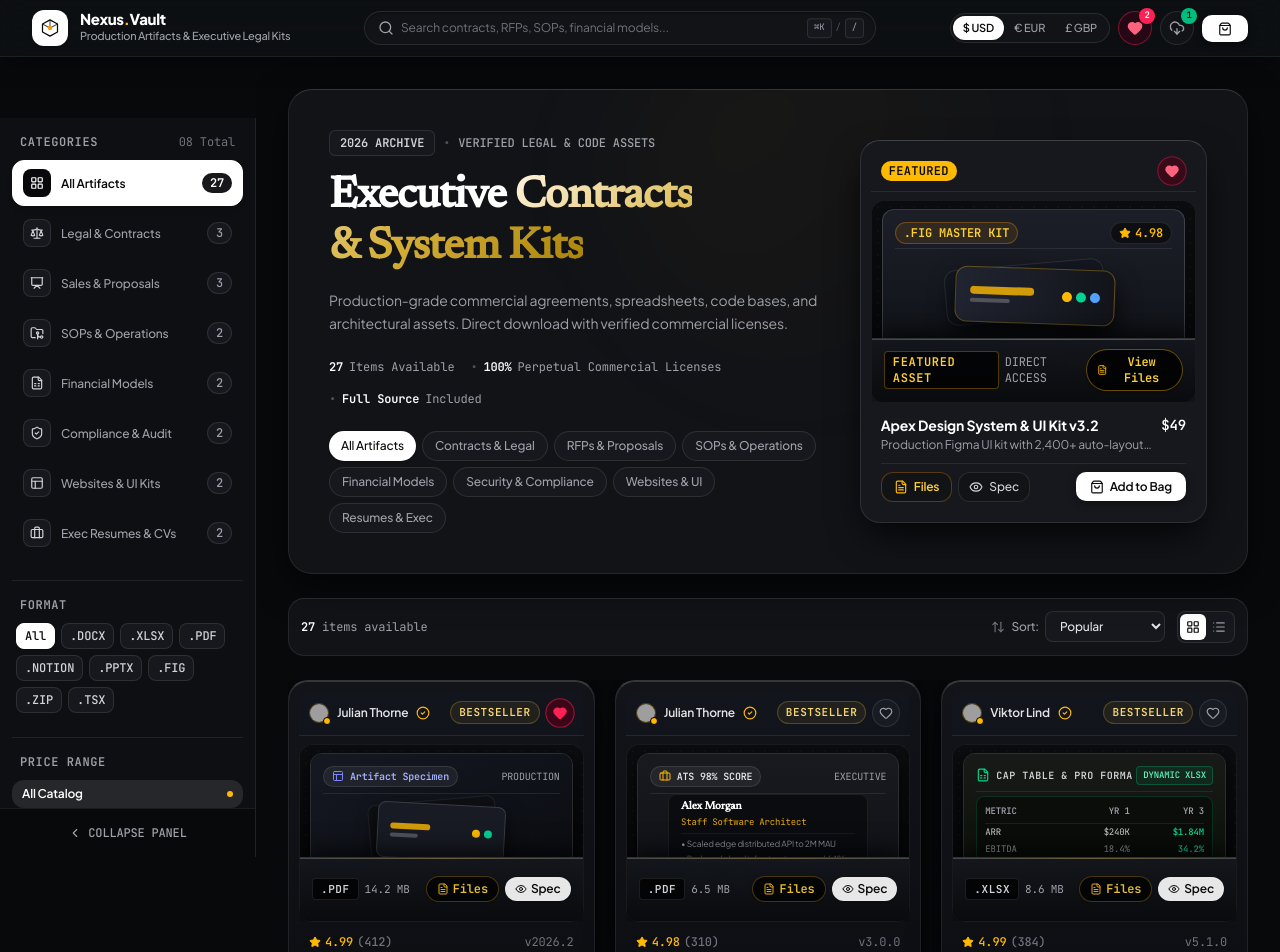
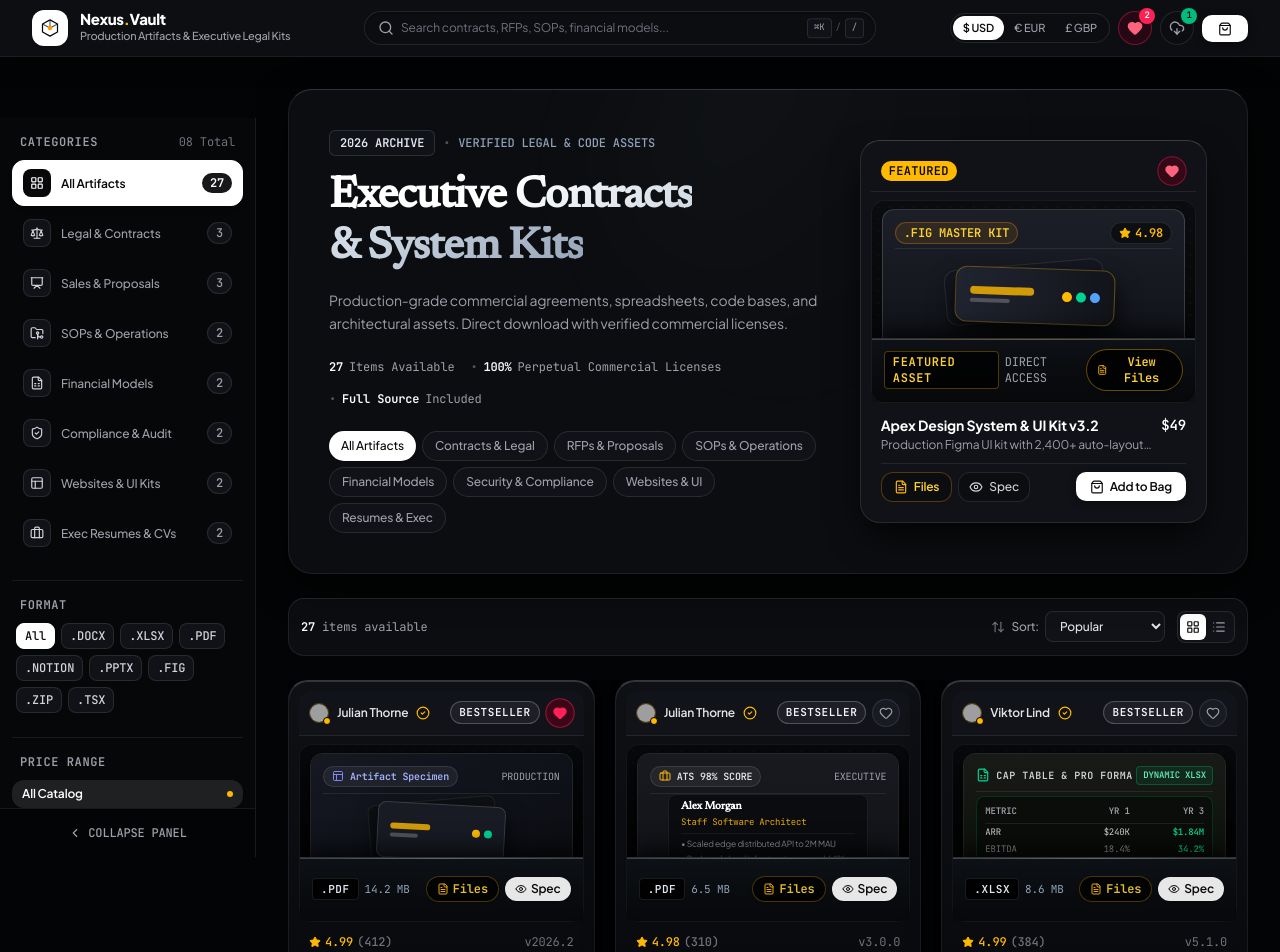
Before and after one commit to harshaneo/digital-downloads, a React (Vite) app: page / in a window 1280 px wide. Shown: the top 952 px of the page. Built offline with nearby package versions, Linux system fonts and the light colour scheme; no server answers; grey boxes are pictures that could not be loaded.

Commit message:
style: deep obsidian black palette with luxury silver-platinum specular tint

```diff
--- a/src/App.tsx
+++ b/src/App.tsx
@@ -426,10 +426,10 @@ export function App() {
           {/* Asymmetric 60/40 Editorial Exhibition Plinth */}
           <section
             aria-labelledby="banner-heading"
-            className="relative rounded-2xl sm:rounded-3xl p-4 sm:p-8 lg:p-10 bg-[var(--bg-surface)] border border-white/[0.08] shadow-[0_12px_36px_rgba(0,0,0,0.6)] overflow-hidden border-t border-t-white/[0.14] max-w-full"
+            className="relative rounded-2xl sm:rounded-3xl p-4 sm:p-8 lg:p-10 bg-[var(--bg-surface)] border border-white/[0.08] shadow-[0_12px_36px_rgba(0,0,0,0.7)] overflow-hidden border-t border-t-slate-200/[0.18] max-w-full"
           >
-            {/* Ambient Dark Light Pools */}
-            <div className="absolute -top-24 right-1/4 w-96 h-96 rounded-full bg-gradient-to-br from-amber-500/5 to-transparent blur-3xl pointer-events-none" />
+            {/* Ambient Dark Platinum Light Pools */}
+            <div className="absolute -top-24 right-1/4 w-96 h-96 rounded-full bg-gradient-to-br from-slate-200/5 via-white/[0.01] to-transparent blur-3xl pointer-events-none" />
 
             <div className="relative z-10 grid grid-cols-1 lg:grid-cols-12 gap-8 items-center">
 
@@ -437,11 +437,11 @@ export function App() {
               <div className="lg:col-span-7 space-y-4">
                 {/* Refined Category / Status Indicator */}
                 <div className="flex flex-wrap items-center gap-2 text-xs font-mono">
-                  <span className="px-2.5 py-1 rounded-md bg-[var(--bg-surface-elevated)] border border-white/10 text-xs font-semibold text-zinc-300">
+                  <span className="px-2.5 py-1 rounded-md bg-[var(--bg-surface-elevated)] border border-slate-300/15 text-xs font-semibold text-slate-200">
                     2026 ARCHIVE
                   </span>
                   <span className="text-zinc-600">•</span>
-                  <span className="text-xs font-medium text-zinc-400">
+                  <span className="text-xs font-medium text-slate-400">
                     VERIFIED LEGAL & CODE ASSETS
                   </span>
                 </div>
@@ -449,22 +449,22 @@ export function App() {
                 {/* Editorial Headline */}
                 <h1 id="banner-heading" className="text-3xl sm:text-4xl lg:text-[44px] font-bold text-white tracking-tight leading-[1.15] font-serif [text-wrap:balance]">
                   {filterState.category === 'all' && (
-                    <>Executive <span className="gold-sheen-text">Contracts & System Kits</span></>
+                    <>Executive <span className="silver-sheen-text">Contracts & System Kits</span></>
                   )}
                   {filterState.category === 'legal-contracts' && (
-                    <>Master Services Agreements, <span className="gold-sheen-text">SOWs & Agreements</span></>
+                    <>Master Services Agreements, <span className="silver-sheen-text">SOWs & Agreements</span></>
                   )}
                   {filterState.category === 'sales-proposals' && (
-                    <>Enterprise RFP Responses, <span className="gold-sheen-text">Pitch Kits & Decks</span></>
+                    <>Enterprise RFP Responses, <span className="silver-sheen-text">Pitch Kits & Decks</span></>
                   )}
                   {filterState.category === 'ops-sops' && (
-                    <>Agency Operations, <span className="gold-sheen-text">Runbooks & Handbooks</span></>
+                    <>Agency Operations, <span className="silver-sheen-text">Runbooks & Handbooks</span></>
                   )}
                   {filterState.category === 'financial-models' && (
-                    <>SaaS Unit Economics, <span className="gold-sheen-text">Cap Tables & Pro-Formas</span></>
+                    <>SaaS Unit Economics, <span className="silver-sheen-text">Cap Tables & Pro-Formas</span></>
                   )}
                   {filterState.category === 'compliance-security' && (
-                    <>SOC 2 Type II, <span className="gold-sheen-text">ISO 27001 & Compliance</span></>
+                    <>SOC 2 Type II, <span className="silver-sheen-text">ISO 27001 & Compliance</span></>
                   )}
                   {filterState.category === 'websites-ui' && 'Websites, UI Kits & Production Frontends'}
                   {filterState.category === 'backends' && 'Serverless Edge Workers, Scrapers & Microservice APIs'}
--- a/src/components/ProductTile.tsx
+++ b/src/components/ProductTile.tsx
@@ -425,27 +425,27 @@ export const ProductTile: React.FC<ProductTileProps> = ({
       </div>
 
       {/* Tucked Pocket Container with Slide-Out File Thumbnail Sheet */}
-      <div className="relative w-full aspect-16/10 rounded-[14px] overflow-hidden group/preview bg-[#060709] border border-white/[0.08] shadow-inner">
+      <div className="relative w-full aspect-16/10 rounded-[14px] overflow-hidden group/preview bg-[#020304] border border-white/[0.07] shadow-inner">
 
         {/* Back Chamber of the Folder (Interior lining pattern) */}
-        <div className="absolute inset-0 bg-gradient-to-b from-[#0c0d10] to-[#050607] opacity-95" />
-        <div className="absolute inset-0 bg-[radial-gradient(#ffffff0a_1px,transparent_1px)] [background-size:12px_12px] opacity-60 pointer-events-none" />
+        <div className="absolute inset-0 bg-gradient-to-b from-[#08090c] to-[#020203] opacity-98" />
+        <div className="absolute inset-0 bg-[radial-gradient(#ffffff08_1px,transparent_1px)] [background-size:12px_12px] opacity-50 pointer-events-none" />
 
         {/* 1. Tucked Document/Asset Sheet (Peeks out from the pocket, slides up on hover) */}
-        <div className="absolute inset-x-2.5 top-2 bottom-4 tucked-specimen-sheet z-10 rounded-xl overflow-hidden border border-white/[0.14] shadow-[0_8px_20px_rgba(0,0,0,0.8)]">
+        <div className="absolute inset-x-2.5 top-2 bottom-4 tucked-specimen-sheet z-10 rounded-xl overflow-hidden border border-white/[0.12] shadow-[0_8px_20px_rgba(0,0,0,0.9)]">
           {renderCategoryPreview()}
         </div>
 
         {/* 2. Physical Front Pocket Overlay Sleeve (Tucked Pocket with Angled Lip) */}
         <div className="absolute inset-x-0 bottom-0 h-16 tucked-pocket-sleeve z-20 flex items-center justify-between px-3 pointer-events-none">
-          {/* Subtle gold stitch line along the top of the pocket */}
-          <div className="absolute top-0 inset-x-0 h-px bg-gradient-to-r from-transparent via-amber-400/20 to-transparent" />
+          {/* Subtle silver-white stitch line along the top of the pocket */}
+          <div className="absolute top-0 inset-x-0 h-px bg-gradient-to-r from-transparent via-slate-300/25 to-transparent" />
 
           <div className="flex items-center gap-1.5 pointer-events-auto">
-            <span className="text-[11px] font-mono uppercase tracking-wider px-2 py-0.5 rounded bg-black/75 border border-white/10 text-zinc-300 font-bold">
+            <span className="text-[11px] font-mono uppercase tracking-wider px-2 py-0.5 rounded bg-black/85 border border-white/10 text-slate-200 font-bold shadow-xs">
               {product.fileFormat}
             </span>
-            <span className="text-[11px] font-mono text-zinc-400">
+            <span className="text-[11px] font-mono text-slate-400">
               {product.fileSize}
             </span>
           </div>
--- a/src/index.css
+++ b/src/index.css
@@ -6,34 +6,40 @@
   --font-serif: 'Newsreader', Georgia, Cambria, serif;
   --font-mono: 'JetBrains Mono', SFMono-Regular, Menlo, monospace;
 
-  /* Surface Hierarchy — 5-step neutral obsidian ramp */
-  --bg-base: #08090b;
-  --bg-raised: #0e1014;
-  --bg-surface: #111317;
-  --bg-surface-elevated: #16181d;
-  --bg-surface-overlay: #1a1d23;
-  --bg-hover: #1e2028;
-  --bg-active: #22242c;
+  /* Deep Luxury Jet Obsidian Ramp (More black with slight silver-platinum luster) */
+  --bg-base: #030405;
+  --bg-raised: #07080a;
+  --bg-surface: #0b0d10;
+  --bg-surface-elevated: #101217;
+  --bg-surface-overlay: #15181f;
+  --bg-hover: #171b23;
+  --bg-active: #1c202a;
 
-  /* Accent ramp */
+  /* Luxury Silver & Platinum Ramp */
+  --accent-silver: #e2e8f0;
+  --accent-silver-muted: rgba(226, 232, 240, 0.12);
+  --accent-silver-border: rgba(226, 232, 240, 0.18);
+  --accent-silver-glow: rgba(226, 232, 240, 0.05);
+
+  /* Warm Champagne Accent */
   --accent-gold: #d4af37;
-  --accent-gold-muted: rgba(212, 175, 55, 0.12);
+  --accent-gold-muted: rgba(212, 175, 55, 0.10);
 
-  /* Border hierarchy */
-  --border-hairline: rgba(255, 255, 255, 0.04);
-  --border-subtle: rgba(255, 255, 255, 0.07);
-  --border-default: rgba(255, 255, 255, 0.10);
-  --border-strong: rgba(255, 255, 255, 0.16);
+  /* Border hierarchy with silver-white specular precision */
+  --border-hairline: rgba(226, 232, 240, 0.04);
+  --border-subtle: rgba(226, 232, 240, 0.07);
+  --border-default: rgba(226, 232, 240, 0.11);
+  --border-strong: rgba(226, 232, 240, 0.18);
 
-  /* Text hierarchy */
-  --text-primary: #f4f5f6;
-  --text-secondary: #a1a1aa;
-  --text-tertiary: #71717a;
-  --text-muted: #52525b;
+  /* Text hierarchy (Crisp silver-white primary, cool platinum secondary) */
+  --text-primary: #f8fafc;
+  --text-secondary: #94a3b8;
+  --text-tertiary: #64748b;
+  --text-muted: #475569;
 
-  /* Specular Top Rim Lights */
-  --specular-rim: inset 0 1px 0 0 rgba(255, 255, 255, 0.12);
-  --specular-rim-strong: inset 0 1px 0 0 rgba(255, 255, 255, 0.22);
+  /* Specular Top Rim Lights with Silver Shimmer */
+  --specular-rim: inset 0 1px 0 0 rgba(226, 232, 240, 0.14);
+  --specular-rim-strong: inset 0 1px 0 0 rgba(226, 232, 240, 0.24);
 
   /* Spring Physics */
   --spring-snappy: cubic-bezier(0.23, 1, 0.32, 1);
@@ -265,17 +271,17 @@
 /*  Luxury Obsidian Folder & Tucked Pocket FX   */
 /* ============================================ */
 
-/* Pocket Envelope Container with Deep Layered Shadows */
+/* Pocket Envelope Container with Deep Layered Shadows & Silver Specular Rim */
 .luxury-folder-envelope {
   position: relative;
-  background: linear-gradient(180deg, #12141a 0%, #0a0b0e 100%);
-  border: 1px solid rgba(255, 255, 255, 0.08);
-  border-top: 1px solid rgba(255, 255, 255, 0.18);
+  background: linear-gradient(180deg, #0e1014 0%, #050608 100%);
+  border: 1px solid rgba(226, 232, 240, 0.08);
+  border-top: 1px solid rgba(226, 232, 240, 0.22);
   border-radius: 20px;
   box-shadow:
-    0 16px 36px -8px rgba(0, 0, 0, 0.85),
-    0 2px 6px rgba(0, 0, 0, 0.6),
-    inset 0 1px 0 rgba(255, 255, 255, 0.14);
+    0 16px 36px -8px rgba(0, 0, 0, 0.92),
+    0 2px 6px rgba(0, 0, 0, 0.7),
+    inset 0 1px 0 rgba(226, 232, 240, 0.16);
   transition: transform 0.35s cubic-bezier(0.23, 1, 0.32, 1),
               box-shadow 0.35s cubic-bezier(0.23, 1, 0.32, 1),
               border-color 0.25s ease;
@@ -283,36 +289,42 @@
 
 .luxury-folder-envelope:hover {
   transform: translateY(-4px);
-  border-color: rgba(255, 255, 255, 0.22);
-  border-top-color: rgba(212, 175, 55, 0.25);
+  border-color: rgba(226, 232, 240, 0.25);
+  border-top-color: rgba(226, 232, 240, 0.45);
   box-shadow:
-    0 24px 48px -10px rgba(0, 0, 0, 0.95),
-    0 0 25px rgba(212, 175, 55, 0.04),
-    inset 0 1px 0 rgba(255, 255, 255, 0.25);
+    0 24px 48px -10px rgba(0, 0, 0, 0.98),
+    0 0 25px rgba(226, 232, 240, 0.05),
+    inset 0 1px 0 rgba(226, 232, 240, 0.3);
 }
 
-/* Gold/Champagne Micro-Accents for Luxury Polish */
+/* Silver-Platinum & Champagne Text Sheen */
+.silver-sheen-text {
+  background: linear-gradient(135deg, #ffffff 0%, #cbd5e1 50%, #94a3b8 100%);
+  -webkit-background-clip: text;
+  -webkit-text-fill-color: transparent;
+}
+
 .gold-sheen-text {
-  background: linear-gradient(135deg, #fff2db 0%, #d4af37 55%, #aa820a 100%);
+  background: linear-gradient(135deg, #ffffff 0%, #e2e8f0 45%, #d4af37 100%);
   -webkit-background-clip: text;
   -webkit-text-fill-color: transparent;
 }
 
 .gold-rim-badge {
-  background: rgba(212, 175, 55, 0.08);
-  border: 1px solid rgba(212, 175, 55, 0.28);
-  color: #f6d878;
+  background: rgba(226, 232, 240, 0.06);
+  border: 1px solid rgba(226, 232, 240, 0.25);
+  color: #f1f5f9;
 }
 
-/* Tucked Pocket Sleeve Lip (Clipped angled geometric pocket) */
+/* Tucked Pocket Sleeve Lip (Clipped angled geometric pocket with silver top specular highlight) */
 .tucked-pocket-sleeve {
-  background: linear-gradient(180deg, rgba(20, 23, 29, 0.96) 0%, rgba(10, 11, 14, 0.99) 100%);
-  backdrop-filter: blur(12px);
-  -webkit-backdrop-filter: blur(12px);
-  border-top: 1px solid rgba(255, 255, 255, 0.16);
+  background: linear-gradient(180deg, rgba(14, 17, 22, 0.97) 0%, rgba(6, 8, 10, 0.99) 100%);
+  backdrop-filter: blur(14px);
+  -webkit-backdrop-filter: blur(14px);
+  border-top: 1px solid rgba(226, 232, 240, 0.18);
   box-shadow:
-    0 -10px 24px -4px rgba(0, 0, 0, 0.75),
-    inset 0 1px 0 rgba(255, 255, 255, 0.2);
+    0 -10px 24px -4px rgba(0, 0, 0, 0.85),
+    inset 0 1px 0 rgba(226, 232, 240, 0.22);
 }
 
 /* Specimen Document inside Pocket */
```
